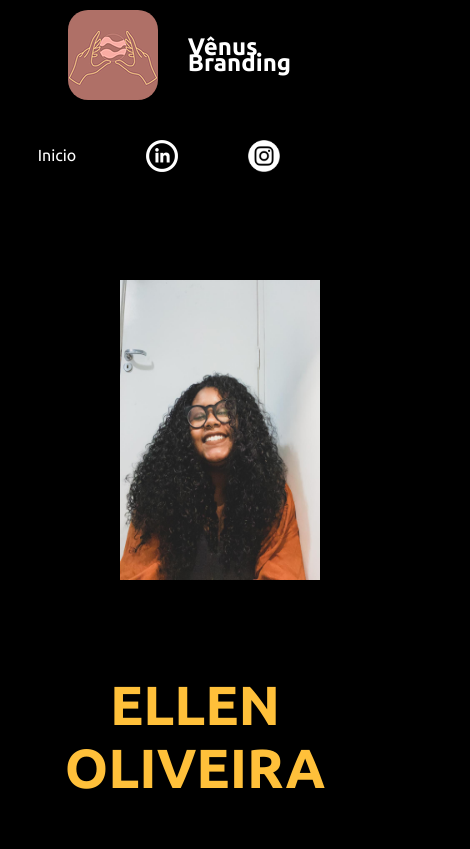
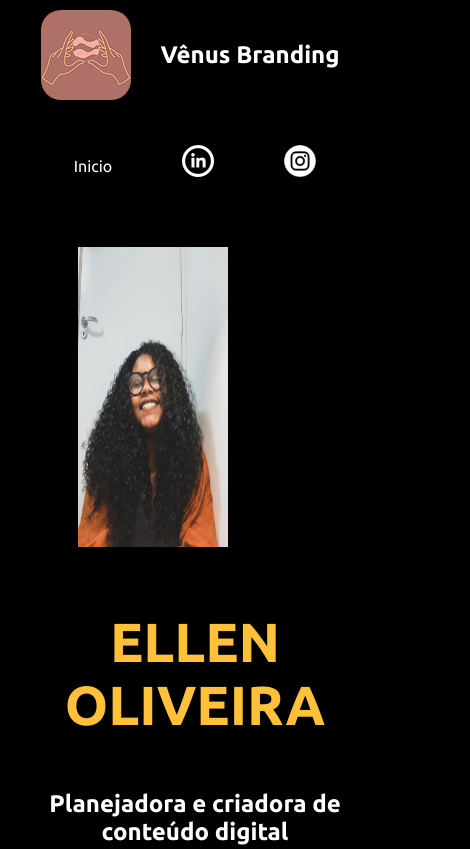
Before and after one commit to guigarcia96/site_ellen, a plain HTML site: page index.html in a window 390 px wide. Shown: the top 849 px of the page, 470 px wide, since content can reach past the window. Drawn offline with Linux system fonts and the light colour scheme.

Commit message:
atualização de responsividade

```diff
--- a/css/index.css
+++ b/css/index.css
@@ -42,7 +42,7 @@ nav ul {
 }
 nav ul li {
   list-style: none;
-  margin-right: 70px;
+  margin: 30px;
 
 }
 nav ul li a {
@@ -67,6 +67,8 @@ nav ul li a {
 }
 .perfil img {
   margin-left: 70px;
+  height: 800px;
+  width: 600px;
 }
 .perfil aside {
   margin: 40px auto;
--- a/css/responsive.css
+++ b/css/responsive.css
@@ -1,35 +1,46 @@
 @media screen and
 (min-width: 200px) and
 (max-width: 767px) {
-  .container {
-    width: 96%;
+
+  nav {
+    flex-direction: column;
 
   }
-  nav {
-    display: block;
+
+
+  nav ul {
+
+    justify-content: center;
     align-items: center;
+  }
+  nav ul li {
+    padding: 5px;
+
   }
 
   .logo {
-    margin-left: 50px;
+    margin: 0 auto;
   }
   .logo h2 {
     padding: 10px;
   }
-  nav ul {
-    padding: 30px;
-  }
+
   .perfil {
-    display: block;
+    flex-direction: column;
+
   }
   .perfil img {
 
     height: 300px;
-    width: 200px;
-    margin: 150px;
-    margin-bottom: 30px;
-    margin-left: 120px;
+    width: 150px;
+    justify-content: center;
+    margin: 0;
+    margin-top: 30%;
+    margin-left: 20%;
+    margin-right: 30%;
+
   }
+
 
   .experiencias h1 {
     margin-top: 10px;
@@ -41,9 +52,20 @@
     flex-direction: column;
   }
 
+
+
+
   #estrategias-digitais {
+
     flex-direction: column;
-    margin: 400px auto;
+    margin-top: 120%;
+    margin-bottom: 30%;
+  }
+
+
+
+  #conversar {
+    margin-top: 50%;
   }
 
 
--- a/index.html
+++ b/index.html
@@ -43,7 +43,7 @@
   <div class="perfil">
 
     <section>
-      <img width="600px" height="800px" src="./imgs/ellen.jpg" alt="Foto Ellen">
+      <img  src="./imgs/ellen.jpg" alt="Foto Ellen">
     </section>
 
     <aside>
@@ -159,7 +159,7 @@
   <div id="estrategias-digitais">
 
     <div class="estrategia">
-      <img src="./imgs/celular.jpg" alt="Celular">
+      <img id='celular' src="./imgs/celular.jpg" alt="Celular">
       <h3>Estratégia Digital</h3>
       <p>Expanda sua rede de contatos</p>
     </div>
```
